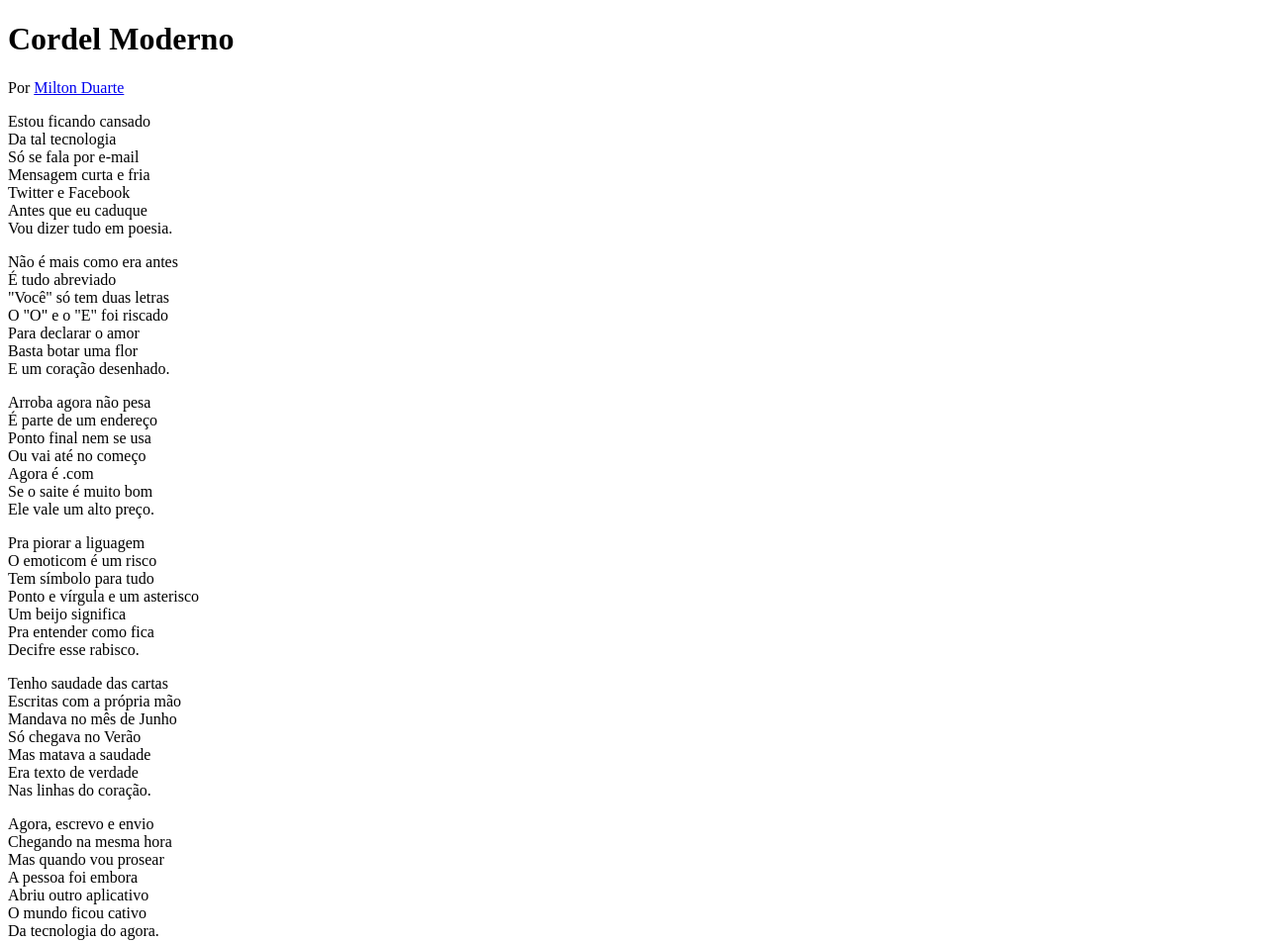
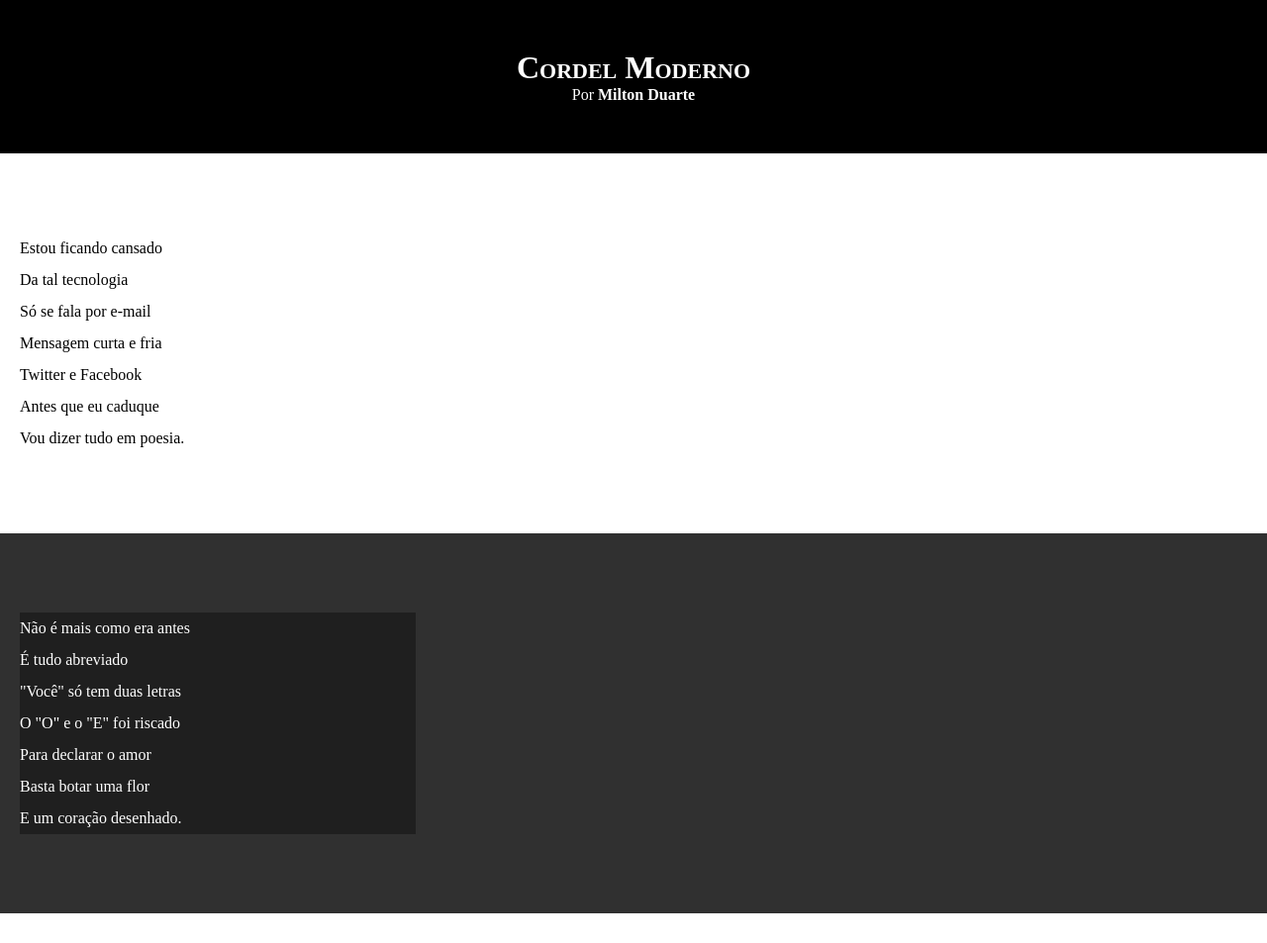
Before and after one commit to RenatoSilva2/html-css, a plain HTML site: page Exercicios/ds12cordel/index.html in a window 1280 px wide. Shown: the top 953 px of the page at 99% size. Drawn offline with Linux system fonts and the light colour scheme.

Commit message:
CSS parte 1 basica - header, main e footer - cordel

```diff
--- a/Exercicios/ds12cordel/index.html
+++ b/Exercicios/ds12cordel/index.html
@@ -7,11 +7,12 @@
     <title>Cordel Moderno</title>
 </head>
 <body>
-        <header>
-            <h1>Cordel Moderno</h1>
-            <P>Por <a href="https://www.recantodasletras.com.br/poesias/3186743" target="_blank">Milton Duarte</a></P>
+            <header>
+                <h1>Cordel Moderno</h1>
+                <P>Por <a href="https://www.recantodasletras.com.br/poesias/3186743" target="_blank">Milton Duarte</a></P>
+            </header>
 
-    <section>
+    <section class="normal">
         <p>
             Estou ficando cansado <br>
             Da tal tecnologia <br>
@@ -23,7 +24,7 @@
         </p>
     </section>
 
-    <section>
+    <section class="imagem">
         <p>
             Não é mais como era antes <br>
             É tudo abreviado <br>
@@ -35,7 +36,7 @@
         </p>
     </section>
 
-    <section>
+    <section class="normal">
         <p>
             Arroba agora não pesa <br>
             É parte de um endereço <br>
@@ -57,7 +58,7 @@
         </p>
     </section>
 
-    <section>
+    <section class="imagem">
         <p>
             Tenho saudade das cartas <br>
             Escritas com a própria mão <br>
@@ -69,7 +70,7 @@
         </p>
     </section>
 
-    <section>
+    <section class="normal">
         <p>
             Agora, escrevo e envio <br>
             Chegando na mesma hora <br>
--- a/Exercicios/ds12cordel/style.css
+++ b/Exercicios/ds12cordel/style.css
@@ -1 +1,65 @@
 @charset "UTF-8";
+
+*{
+    margin: 0px;
+    padding: 0px;
+}
+
+body{
+    min-height: 100vh;
+    background-color: darkgray;
+}
+
+header{
+    background-color: black;
+    color: white;
+    text-align: center;
+}
+
+header h1{
+    padding-top: 50px;
+    font-variant: small-caps;
+}
+
+header p{
+    padding-bottom: 50px;
+}
+
+a {
+    color: white;
+    text-decoration: none;
+    font-weight: bold;
+}
+
+a:hover{
+    text-decoration: underline;
+}
+
+section{
+    padding-top: 10vh;
+    padding-bottom: 10vh;
+    padding-left: 20px;
+    line-height: 2em;
+}
+
+section.imagem p {
+    background-color: rgba(0, 0, 0, 0.365);
+    width: 400px;
+}
+
+section.normal{
+    background-color: white;
+    color: black;
+}
+
+section.imagem{
+    background-color: rgb(48, 48, 48);
+    color: white;
+}
+
+footer{
+    background-color: black;
+    color: white;
+    text-align: center;
+    padding-bottom: 10px;
+}
```
